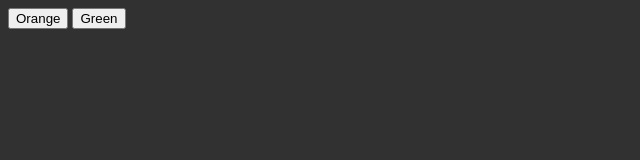
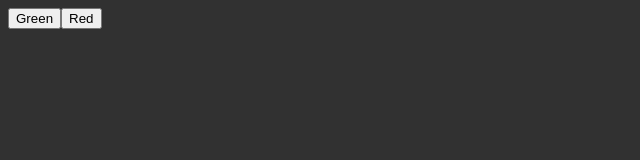
Before and after one commit to mustafakamran01/JavaScript, a website: page 09_oops/11_Closures.html in a window 1280 px wide. Shown: the full height of the page, 0-640 px from the left. Drawn offline with Linux system fonts and the light colour scheme.

Commit message:
Closures Revision

```diff
--- a/09_oops/11_Closures.html
+++ b/09_oops/11_Closures.html
@@ -6,8 +6,6 @@
     <title>Closures</title>
 </head>
 <body style="background-color: #313131;">
-    <button id="orange">Orange</button>
-    <button id="green">Green</button>
 </body>
 <script>
     // document.querySelector('#orange').addEventListener('click', () => {
@@ -17,18 +15,49 @@
     //     document.body.style.backgroundColor = 'green'
     // })
 
-    function colorChange(color){
+    // function colorChange(color){
+    //     return () => {
+    //         document.body.style.backgroundColor = `${color}`
+    //     }
+    // }
+
+    // document
+    // .getElementById('orange')
+    // .addEventListener('click', colorChange('orange'))
+
+    // document
+    // .getElementById('green')
+    // .addEventListener('click', colorChange('green'))
+
+
+    /* Creating button1 for green color */
+    const button1 = document.createElement('button')
+    button1.id = "green"
+    button1.appendChild(document.createTextNode("Green"))
+
+    /* Creating button2 for red color */
+    const button2 = document.createElement('button')
+    button2.id = "red"
+    button2.appendChild(document.createTextNode("Red"))
+
+    /* Appending both buttons into body */
+    document.body.appendChild(button1)
+    document.body.appendChild(button2)
+
+    /* Creating function for changing color of the body */
+    function colorChange(color) {
+        /*
+            Here we are returning another function inside outer function, because
+            when we call this function(colorChange()) inside addEventListener, then it will directly execute, so
+            that's why we are returning another function
+        */
         return () => {
-            document.body.style.backgroundColor = `${color}`
+            document.body.style.backgroundColor = color
         }
     }
 
-    document
-    .getElementById('orange')
-    .addEventListener('click', colorChange('orange'))
+    button1.addEventListener('click', colorChange("green"))
+    button2.addEventListener('click', colorChange("red"))
 
-    document
-    .getElementById('green')
-    .addEventListener('click', colorChange('green'))
 </script>
 </html>
```
